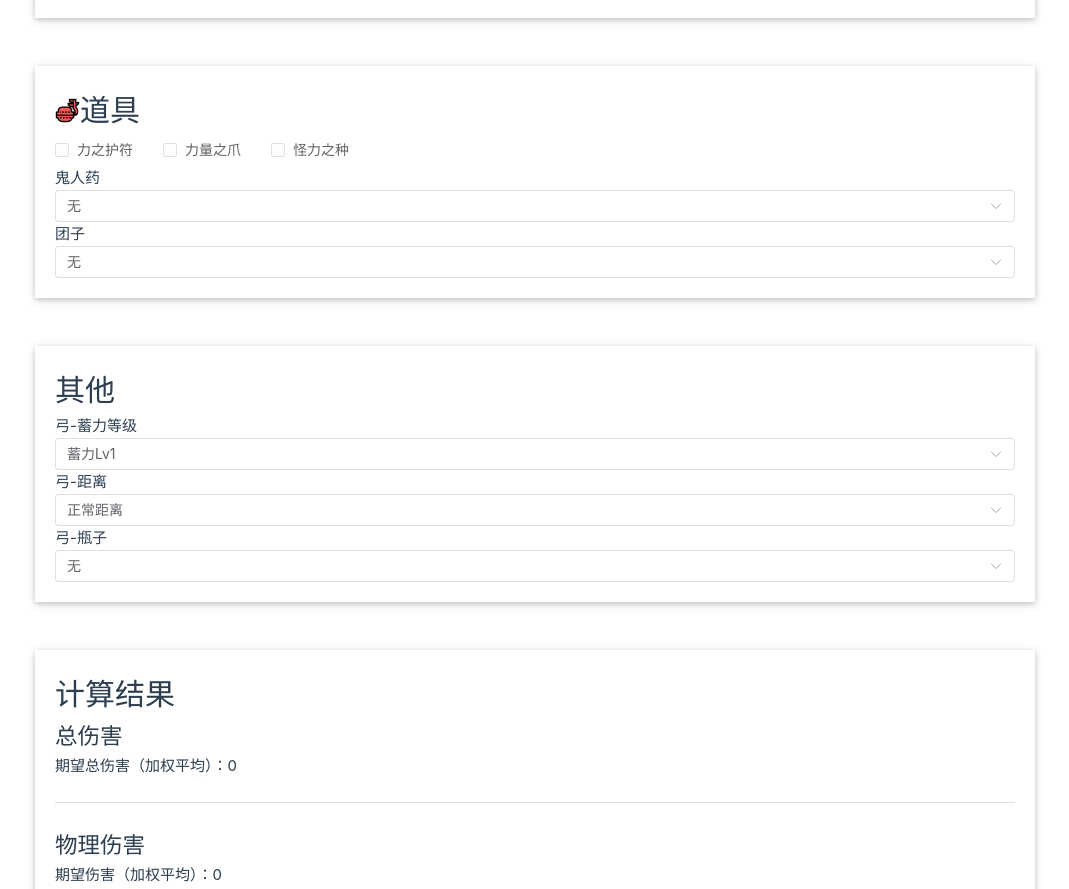
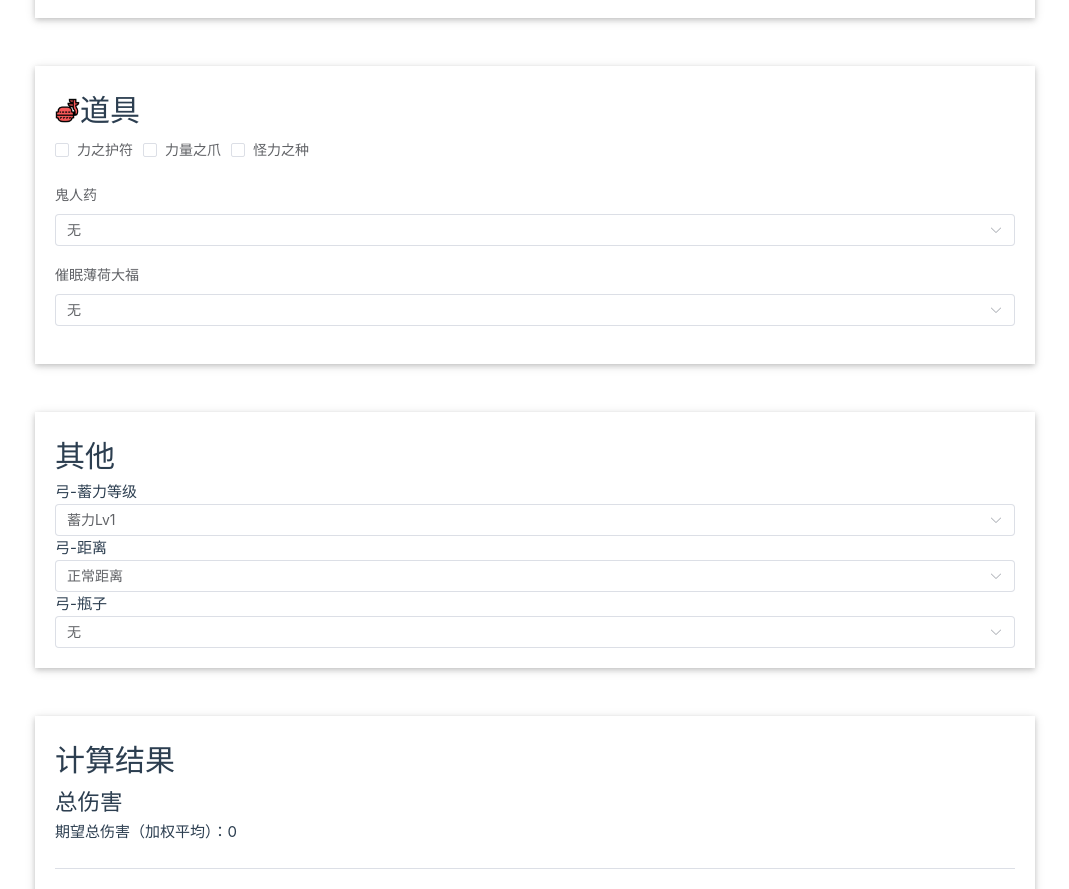
Before and after one commit to mason478/MHR-DmgCalculator, a Vue app: page / in a window 1280 px wide. Shown: the part 1520-2409 px from the top of the page, without its empty margins (105-1174 px from the left). Built offline with nearby package versions, Linux system fonts and the light colour scheme.

Commit message:
refactor: el-form

```diff
--- a/src/components/CalculationPanel.vue
+++ b/src/components/CalculationPanel.vue
@@ -16,7 +16,6 @@ import MonstersPanel from './MonstersPanel.vue'
 import ItemsPanel from './ItemsPanel.vue'
 import OthersPanel from './OthersPanel.vue'
 
-const itemsP = ref<Array<Item>>()
 const othersP = ref<Array<otherFactor>>()
 
 const normalPhyDmg = ref<number>(0)
@@ -30,6 +29,7 @@ const expectedElementDmg = ref<number>(0)
 const weaponFormRef = ref(null)
 const monsterFormRef = ref(null)
 const skillsFormRef = ref(null)
+const itemsFormRef = ref(null)
 
 function makeContext(): Context {
   // @ts-ignore
@@ -38,12 +38,14 @@ function makeContext(): Context {
   const monster: Monster = monsterFormRef.value.makeMonster()
   // @ts-ignore
   const skills: Array<Skill> = skillsFormRef.value.makeSkills()
+  // @ts-ignore
+  const items: Array<Item> = itemsFormRef.value.makeItems()
 
   return {
     weapon: weapon,
     monster: monster,
     skills: skills,
-    items: itemsP.value,
+    items: items,
     others: othersP.value
   }
 }
@@ -77,7 +79,7 @@ function onCalculate() {
   <br /><br />
   <SkillsPanel ref="skillsFormRef" />
   <br /><br />
-  <ItemsPanel @items="(items) => (itemsP = items)" />
+  <ItemsPanel ref="itemsFormRef" />
   <br /><br />
   <OthersPanel @others="(others) => (othersP = others)" />
   <br /><br />
--- a/src/components/ItemsPanel.vue
+++ b/src/components/ItemsPanel.vue
@@ -1,66 +1,85 @@
 <script setup lang="ts">
 import { ref, reactive } from 'vue'
 import ItemsData from '../scripts/data/Items'
-import { type Item, ItemType, ItemLevel, type LevelValue } from '../scripts/data/Items'
-
-const hasPowerCharm = ref<Boolean>(false)
-const hasPowerTalon = ref<Boolean>(false)
-const hasDemonPowder = ref<Boolean>(false)
-const hasMightSeed = ref<Boolean>(false)
-
-const demonDrugLevel = ref<number>(ItemLevel.UNKNOWN)
-const dangoLevel = ref<number>(ItemLevel.UNKNOWN)
-let items: Array<Item> = []
-
-const emitItems = defineEmits(['items'])
+import { type Item, ItemLevel } from '../scripts/data/Items'
 
 const itemsForm = ref(null)
-const formData = reactive({})
+const formData = reactive({
+  hasPowerCharm: false,
+  hasPowerTalon: false,
+  hasMightSeed: false,
+  demonDrugLevel: ItemsData.DemonDrug.levelValues[0],
+  dangoLevel: ItemsData.DangoBooster.levelValues[0]
+})
 
-function onCheck(itemId: number, checked: boolean) {
-  const idx = items.findIndex((i) => i.id == itemId)
-  console.log('onCheck', idx)
-
-  if (!checked) {
-    if (idx != -1) {
-      // if exists, remove
-      items.splice(idx, 1)
+function makeItems() {
+  let items: Array<Item> = []
+  if (formData.hasPowerCharm) {
+    items.push(ItemsData.PowerCharm)
   }
-  } else if (idx == -1) {
-    // if not exists, add
-    const item = ItemsData.getItemById(itemId)
-    items.push(item)
+  if (formData.hasPowerTalon) {
+    items.push(ItemsData.PowerTalon)
   }
-  emitItems('items', items)
+  if (formData.hasMightSeed) {
+    items.push(ItemsData.MightSeed)
   }
 
-function findLevelValue(item: Item, level: ItemLevel): LevelValue | undefined {
-  for (const levelValue of item.levelValues) {
-    if (levelValue.level == level) {
-      return levelValue
-    }
-  }
+  if (formData.demonDrugLevel.level != ItemLevel.UNKNOWN) {
+    const demonDrug = structuredClone(ItemsData.DemonDrug)
+    demonDrug.levelValues = [formData.demonDrugLevel]
+    items.push(demonDrug)
   }
 
-function onSelect(itemId: number, itemLv: ItemLevel) {
-  console.log('onSelect', itemId, itemLv)
-  const idx = items.findIndex((i) => i.id == itemId)
+  if (formData.dangoLevel.level != ItemLevel.UNKNOWN) {
+    const dango = structuredClone(ItemsData.DangoBooster)
+    dango.levelValues = [formData.dangoLevel]
+    items.push(dango)
+  }
 
-  if (idx != -1) {
-    let newItem = structuredClone(items[idx])
-    const lvs = findLevelValue(newItem, itemLv)
-    newItem.levelValues = lvs ? [lvs] : []
+  return items
+}
+
+defineExpose({
+  itemsForm,
+  makeItems
+})
+
+// function onCheck(itemId: number, checked: boolean) {
+// const idx = items.findIndex((i) => i.id == itemId)
+// console.log('onCheck', idx)
+//
+// if (!checked) {
+// if (idx != -1) {
+// if exists, remove
+// items.splice(idx, 1)
+// }
+// } else if (idx == -1) {
+// if not exists, add
+// const item = ItemsData.getItemById(itemId)
+// items.push(item)
+// }
+// emitItems('items', items)
+// }
+
+// function onSelect(itemId: number, itemLv: ItemLevel) {
+// console.log('onSelect', itemId, itemLv)
+// const idx = items.findIndex((i) => i.id == itemId)
+//
+// if (idx != -1) {
+// let newItem = structuredClone(items[idx])
+// const lvs = findLevelValue(newItem, itemLv)
+// newItem.levelValues = lvs ? [lvs] : []
 // replace
-    items[idx] = newItem
-  } else {
+// items[idx] = newItem
+// } else {
 // add
-    const newItem = structuredClone(ItemsData.getItemById(itemId))
-    const lvs = findLevelValue(newItem, itemLv)
-    newItem.levelValues = lvs ? [lvs] : []
-    items.push(newItem)
-  }
-  emitItems('items', items)
-}
+// const newItem = structuredClone(ItemsData.getItemById(itemId))
+// const lvs = findLevelValue(newItem, itemLv)
+// newItem.levelValues = lvs ? [lvs] : []
+// items.push(newItem)
+// }
+// emitItems('items', items)
+// }
 
 function generateLevelLabel(
   item: Item,
@@ -84,57 +103,45 @@ function generateLevelLabel(
       <img :src="`/icons/items/seed.png`" class="header-icon" />
       <h1 class="header-title">道具</h1>
     </div>
-    <form id="items">
-      <el-checkbox
-        v-model="hasPowerCharm"
-        @change="onCheck(ItemsData.PowerCharm.id, hasPowerCharm.valueOf())"
-        >{{ ItemsData.PowerCharm.name }}</el-checkbox
-      >
-      <el-checkbox
-        v-model="hasPowerTalon"
-        @change="onCheck(ItemsData.PowerTalon.id, hasPowerTalon.valueOf())"
-        >{{ ItemsData.PowerTalon.name }}</el-checkbox
-      >
-      <el-checkbox
-        v-model="hasMightSeed"
-        @change="onCheck(ItemsData.MightSeed.id, hasMightSeed.valueOf())"
-        >{{ ItemsData.MightSeed.name }}</el-checkbox
-      >
-      <br />
+    <el-form label-position="top" :ref="itemsForm" :model="formData">
+      <el-form-item prop="hasPowerCharm" class="inline-form-item">
+        <el-checkbox v-model="formData.hasPowerCharm">{{ ItemsData.PowerCharm.name }}</el-checkbox>
+      </el-form-item>
 
-      <label for="demonDrugLevel">{{ ItemsData.DemonDrug.name }}</label>
-      <el-select
-        id="demonDrugLevel"
-        name="demonDrugLevel"
-        v-model="demonDrugLevel"
-        @change="onSelect(ItemsData.DemonDrug.id, demonDrugLevel)"
-        placeholder="请选择"
-      >
-        >
+      <el-form-item prop="hasPowerTalon" class="inline-form-item">
+        <el-checkbox v-model="formData.hasPowerTalon">{{ ItemsData.PowerTalon.name }}</el-checkbox>
+      </el-form-item>
+      <el-form-item prop="hasMightSeed" class="inline-form-item">
+        <el-checkbox v-model="formData.hasMightSeed">{{ ItemsData.MightSeed.name }}</el-checkbox>
+      </el-form-item>
+      <el-form-item prop="demonDrugLevel" :label="ItemsData.DemonDrug.name">
+        <el-select name="demonDrugLevel" v-model="formData.demonDrugLevel" placeholder="请选择">
           <el-option
             v-for="lv in ItemsData.DemonDrug.levelValues"
             :key="lv.level"
-          :value="lv.level"
+            :value="lv"
             :label="generateLevelLabel(ItemsData.DemonDrug, lv.level, lv.alias)"
           >
           </el-option>
         </el-select>
-
-      <label for="dango">团子</label>
-      <el-select
-        id="dango"
-        name="dango"
-        @change="onSelect(ItemsData.DangoBooster.id, dangoLevel)"
-        v-model="dangoLevel"
-        placeholder="请选择"
-      >
+      </el-form-item>
+      <el-form-item prop="dangoLevel" :label="ItemsData.DangoBooster.name">
+        <el-select v-model="formData.dangoLevel" placeholder="请选择">
           <el-option
             v-for="d in ItemsData.DangoBooster.levelValues"
             :key="d.level"
-          :value="d.level"
+            :value="d"
             :label="generateLevelLabel(ItemsData.DangoBooster, d.level, d.alias)"
           />
         </el-select>
-    </form>
+      </el-form-item>
+    </el-form>
   </div>
 </template>
+
+<style scoped>
+.inline-form-item {
+  display: inline-block;
+  margin-right: 10px;
+}
+</style>
--- a/src/components/OthersPanel.vue
+++ b/src/components/OthersPanel.vue
@@ -1,5 +1,5 @@
 <script setup lang="ts">
-import { ref } from 'vue'
+import { ref, reactive } from 'vue'
 
 import {
   getOtherFactorsById,
@@ -16,6 +16,9 @@ var otherFactors: Array<otherFactor> = [
   getOtherFactorsById(bowDistanceId.value),
   getOtherFactorsById(bowBottleId.value)
 ]
+
+const weaponForm = ref(null)
+const formData = reactive({})
 
 const emitOthers = defineEmits(['others'])
 
--- a/src/components/SkillsPanel.vue
+++ b/src/components/SkillsPanel.vue
@@ -22,20 +22,28 @@ const skillsFormData = reactive<FormData>({
   selectedSkills: selectedSkillsDefault
 })
 
-function findLevelValue(skill: Skill, level: SkillLevel): LevelValue | undefined {
+function findLevelValue(skill: Skill, level: SkillLevel): LevelValue {
+  let result = undefined
   for (const levelValue of skill.levelValues) {
     if (levelValue.level == level) {
-      return levelValue
+      result = levelValue
+      break
     }
   }
+  if (result == undefined) {
+    throw new Error('Unknown skill level: ' + level)
+  }
+  return result
 }
 
 function makeSkills(): Array<Skill> {
   let skills: Array<Skill> = []
   for (const s of skillsFormData.selectedSkills) {
     const levelValue = findLevelValue(s.skill, s.lv)
-    s.skill.levelValues = levelValue ? [levelValue] : []
-    skills.push(s.skill)
+    if (levelValue?.level != SkillLevel.UNKNOWN) {
+      s.skill.levelValues = [levelValue]
+      skills.push(s.skill)
+    }
   }
   return skills
 }
--- a/src/components/WeaponPanel.vue
+++ b/src/components/WeaponPanel.vue
@@ -53,7 +53,6 @@ function makeWeapon(formData: FormData): Weapon {
     throw new Error('weaponType is not selected')
   }
   const newWeapon = structuredClone(weaponData.getWeaponByType(formData.weaponType))
-  console.log('newWeapon', newWeapon)
 
   const motions = weaponData.getWeaponMotionsByWeaponType(formData.motionId)
   const motion = motions.find((m) => m.id == formData.motionId)
--- a/src/scripts/data/Items.ts
+++ b/src/scripts/data/Items.ts
@@ -60,7 +60,7 @@ const PowerCharm: Item = {
   effectMode: EffectMode.ATTACK_BOOST,
   itemType: ItemType.POSSESSION,
   calcMethod: CalcMethod.PLUS,
-  levelValues: [{ level: ItemLevel.UNKNOWN, value: 0, alias: '无' }, { value: 6 }]
+  levelValues: [{ value: 6 }]
 }
 
 const PowerTalon: Item = {
@@ -69,7 +69,7 @@ const PowerTalon: Item = {
   effectMode: EffectMode.ATTACK_BOOST,
   itemType: ItemType.POSSESSION,
   calcMethod: CalcMethod.PLUS,
-  levelValues: [{ level: ItemLevel.UNKNOWN, value: 0, alias: '无' }, { value: 9 }]
+  levelValues: [{ value: 9 }]
 }
 
 const MightSeed: Item = {
@@ -78,7 +78,7 @@ const MightSeed: Item = {
   effectMode: EffectMode.ATTACK_BOOST,
   itemType: ItemType.EDIBILITY,
   calcMethod: CalcMethod.PLUS,
-  levelValues: [{ level: ItemLevel.UNKNOWN, value: 0, alias: '无' }, { value: 10 }]
+  levelValues: [{ value: 10 }]
 }
 
 const DemonDrug: Item = {
--- a/src/scripts/logic/DmgCalculator.ts
+++ b/src/scripts/logic/DmgCalculator.ts
@@ -152,7 +152,7 @@ class physicsDamageCalculator extends C {
     // calculate items that affect attack
     if (this.ctx.items != undefined) {
       for (const item of this.ctx.items) {
-        total += item.value
+        total += item.levelValues[0].value
       }
     }
 
@@ -244,6 +244,12 @@ class physicsDamageCalculator extends C {
     //and some other correction
     if (this.ctx.others != undefined) {
       for (const other of this.ctx.others) {
+        if (
+          other.exclusiveWeaponTypes != undefined &&
+          !other.exclusiveWeaponTypes.includes(weapon.weaponType)
+        ) {
+          continue
+        }
         total *= other.physicsCorrection
       }
     }
```
Also changed, not shown: src/scripts/data/Others.ts (+24 -10 lines). Lines whose indentation alone changed are shown as unchanged.
